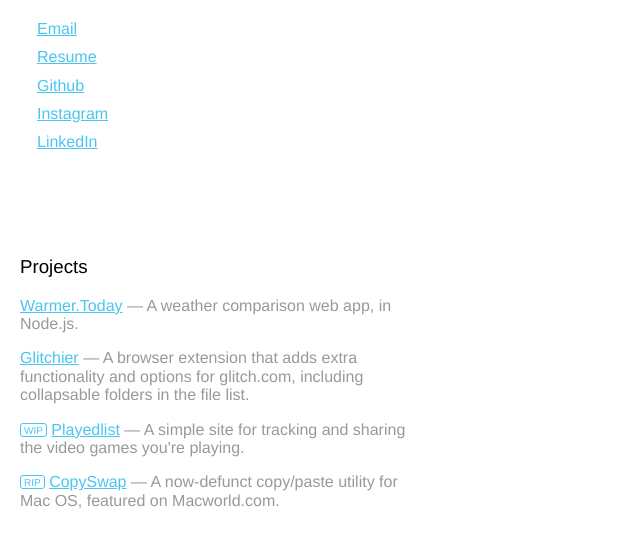
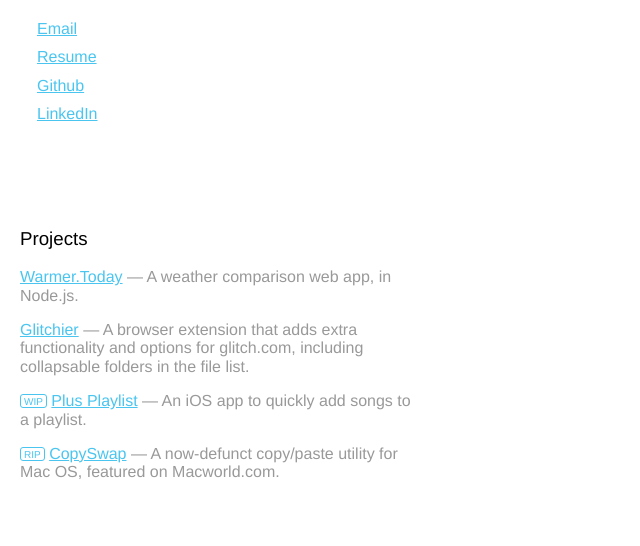
Before and after one commit to wohclams/wohclams.github.io, a plain HTML site: page index.html in a window 1280 px wide. Shown: the part 100-646 px from the top of the page, without its empty margins (0-640 px from the left). Drawn offline with Linux system fonts and the light colour scheme; a small style sheet from the web is missing.

Commit message:
Update projects and social media links

```diff
--- a/index.html
+++ b/index.html
@@ -23,7 +23,6 @@
 					<li><i><svg class="feather"><use xlink:href="/images/feather-sprite.svg#mail"/></svg></i><a href="mailto:andrew.malchow@icloud.com">Email</a></li>
 					<li><i><svg class="feather"><use xlink:href="/images/feather-sprite.svg#briefcase"/></svg></i><a href="/resume">Resume</a></li>
 					<li><i><svg class="feather"><use xlink:href="/images/feather-sprite.svg#github"/></svg></i><a href="https://github.com/wohclams">Github</a></li>
-					<li><i><svg class="feather"><use xlink:href="/images/feather-sprite.svg#instagram"/></svg></i><a href="https://www.instagram.com/wohclams/">Instagram</a></li>
 					<li><i><svg class="feather"><use xlink:href="/images/feather-sprite.svg#linkedin"/></svg></i><a href="https://www.linkedin.com/in/andrewmalchow/">LinkedIn</a></li>
 
 
@@ -39,7 +38,7 @@
 						<p><a href="https://github.com/wohclams/Glitchier">Glitchier</a><span class="description"> &mdash; A browser extension that adds extra functionality and options for glitch.com, including collapsable folders in the file list.</span></p>
 					</li>
 					<li>
-						<p><span class="wip-badge" title="Work-in-progress">WIP</span> <a href="http://playedlist.net">Playedlist</a><span class="description"> &mdash; A simple site for tracking and sharing the video games you're playing.</span></p>
+						<p><span class="wip-badge" title="Work-in-progress">WIP</span> <a href="http://playedlist.net">Plus Playlist</a><span class="description"> &mdash; An iOS app to quickly add songs to a playlist.</span></p>
 					</li>
 
 					<li>
```
